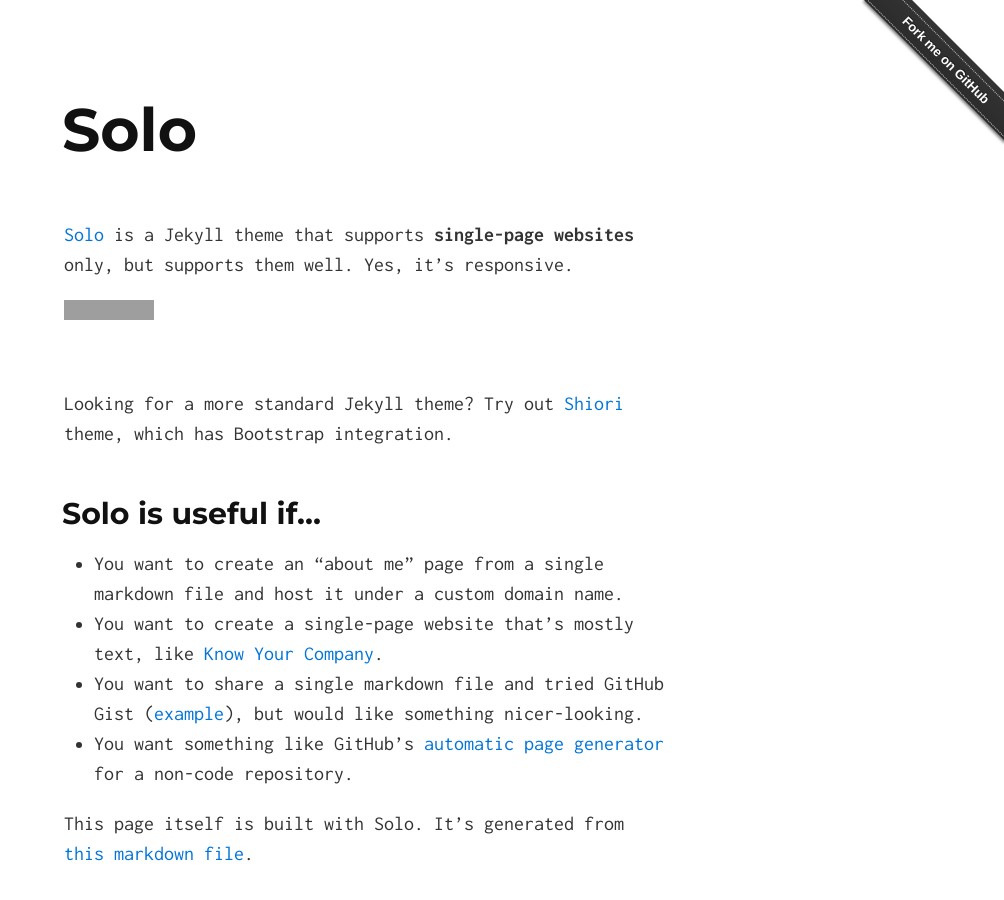
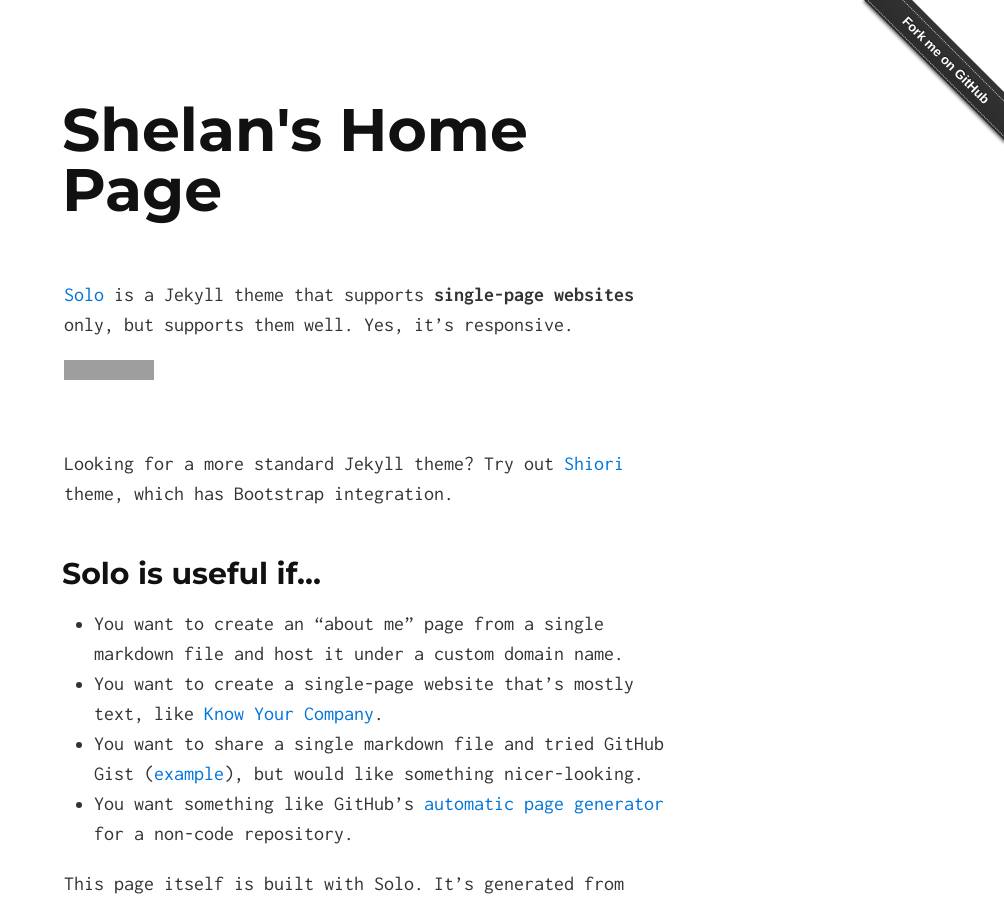
Before and after one commit to shelan/shelan.github.io, a Jekyll site: the page built from index.html, in a window 1280 px wide and 900 px high. Shown: the whole window, without its empty margins (276-1280 px from the left). Built offline with Jekyll 4.4.1, drawn with Linux system fonts in a browser that asks for light colours; grey boxes are pictures that could not be loaded.

Commit message:
Changing names

```diff
--- a/_config.yml
+++ b/_config.yml
@@ -1,4 +1,4 @@
-title_tag_text: Solo, a Jekyll Theme
-h1_tag_text: Solo
+title_tag_text: Shelan Perera
+h1_tag_text: Shelan's Home Page
 
 exclude: ["Procfile", "Gruntfile.js", "README.md", "package.json", "CNAME", "node_modules"]
```
Also changed, not shown: 1 other file.
